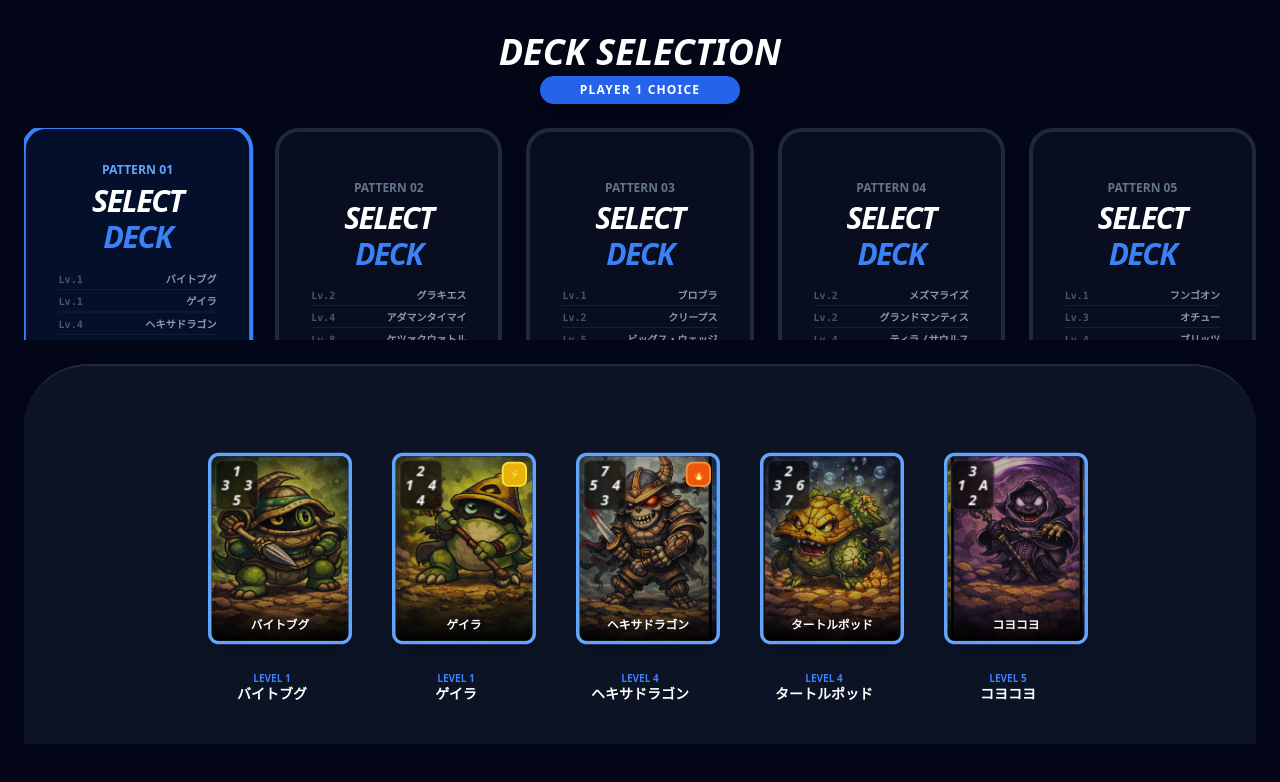
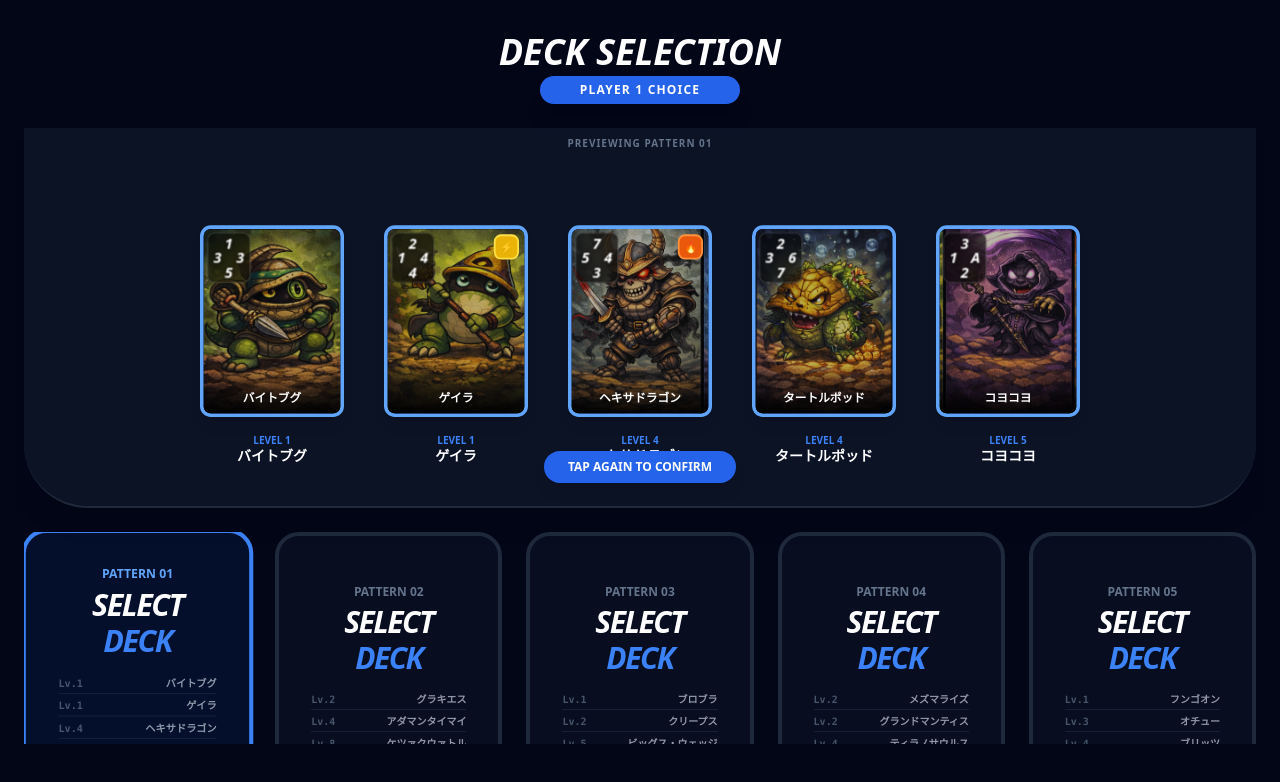
Before and after one commit to jyamaiken/triple-triad-app, a React (Vite) app: page / in a window 1280 px wide. Both pictures are taken after a click on the button "START BATTLE". Shown: the top 782 px of the page. Built offline with nearby package versions, Linux system fonts and the light colour scheme.

Commit message:
Update App.tsx

```diff
--- a/src/App.tsx
+++ b/src/App.tsx
@@ -1,4 +1,4 @@
-// Version: v1.6 - Fix HandComp Prop Type Error (Final)
+// Version: v1.7 - Fix CoinToss Animation & Maintain Responsive Layout
 import React, { useState, useEffect, useMemo, useCallback, useRef } from 'react';
 import {
   Swords, Trophy, Medal, CheckCircle2, XCircle, RefreshCw,
@@ -138,6 +138,7 @@ const getBestMove = (board: BoardTile[], hand: Card[], settings: GameSettings):
 
 // --- Components ---
 
+// isMobile is used for card animation direction (always true-like behavior for vertical layout)
 const CardComponent: React.FC<{ card: Card | null; isSelected?: boolean; isHovered?: boolean; onClick?: () => void; small?: boolean; side?: 'left' | 'right'; isMobile?: boolean }> = ({ card, isSelected, isHovered, onClick, small, side = 'left', isMobile = false }) => {
   const [isFlipping, setIsFlipping] = useState(false);
   const [displayOwner, setDisplayOwner] = useState(card?.owner);
@@ -205,13 +206,15 @@ const CardComponent: React.FC<{ card: Card | null; isSelected?: boolean; isHover
   let translateClass = '';
   if (onClick) {
     if (isSelected) {
-      translateClass = isMobile ? '-translate-y-[60%] scale-105' : (side === 'left' ? '-translate-x-[60%] scale-95' : 'translate-x-[60%] scale-95');
+      // 常に縦レイアウト前提：カード選択時は上にせり出す
+      translateClass = '-translate-y-[60%] scale-105';
     } else if (isHovered) {
-      translateClass = isMobile ? '-translate-y-[20%] scale-105' : (side === 'left' ? 'hover:-translate-x-[40%] scale-110' : 'hover:translate-x-[40%] scale-110');
+      translateClass = '-translate-y-[20%] scale-105';
     }
   }
 
-  const transformOrigin = side === 'left' ? 'origin-right' : 'origin-left';
+  // 常に下辺を基準に変形
+  const transformOrigin = 'origin-bottom';
 
   return (
     <div
@@ -248,7 +251,7 @@ const CardComponent: React.FC<{ card: Card | null; isSelected?: boolean; isHover
         </div>
         <div
           className="absolute inset-0 w-full h-full rounded-xl bg-slate-800 border-4 border-slate-600 flex items-center justify-center shadow-inner"
-          style={{ transform: 'rotateY(180deg)', backfaceVisibility: 'hidden' }}
+          style={{ transform: 'rotateY(180deg)', backfaceVisibility: 'hidden', WebkitBackfaceVisibility: 'hidden' }}
         >
            <div className="w-10 h-10 rounded-full border-4 border-slate-700 flex items-center justify-center font-black text-slate-600 italic text-lg">TT</div>
         </div>
@@ -289,26 +292,25 @@ const BoardComp: React.FC<{ board: BoardTile[]; onPlace: (idx: number) => void;
   );
 };
 
-const HandComp: React.FC<{ hand: Card[]; score: number; isTurn: boolean; selectedIdx: number | null; onSelect: (idx: number) => void; color: 'blue' | 'red'; isLandscape?: boolean }> = ({ hand, score, isTurn, selectedIdx, onSelect, color, isLandscape }) => {
+const HandComp: React.FC<{ hand: Card[]; score: number; isTurn: boolean; selectedIdx: number | null; onSelect: (idx: number) => void; color: 'blue' | 'red'; isLandscape?: boolean }> = ({ hand, score, isTurn, selectedIdx, onSelect, color }) => {
   const [hoveredIdx, setHoveredIdx] = useState<number | null>(null);
   const isP1 = color === 'blue';
-  const isMobile = !isLandscape;
 
-  // 縦向き: 横並び手札 / 横向き: 縦並び手札
+  // 常に横並び (flex-row) で統一
   return (
-    <div className={`flex ${isMobile ? 'flex-row w-full h-24 sm:h-32' : 'flex-col w-32 sm:w-48 h-full'} gap-2 sm:gap-4 relative shrink-0`}>
-      <div className={`p-2 sm:p-4 rounded-xl sm:rounded-2xl border-2 shadow-lg flex ${isMobile ? 'flex-col items-center justify-center min-w-[3rem]' : 'justify-between items-center'} z-20 shrink-0 ${isP1 ? 'bg-blue-900/30 border-blue-500/50' : 'bg-red-900/30 border-red-500/50'}`}>
-        <div className={`flex flex-col ${isMobile ? 'text-center' : 'leading-tight'}`}>
+    <div className={`flex flex-row w-full h-24 sm:h-32 gap-2 sm:gap-4 relative shrink-0`}>
+      <div className={`p-2 sm:p-4 rounded-xl sm:rounded-2xl border-2 shadow-lg flex flex-col items-center justify-center min-w-[3rem] z-20 shrink-0 ${isP1 ? 'bg-blue-900/30 border-blue-500/50' : 'bg-red-900/30 border-red-500/50'}`}>
+        <div className={`flex flex-col text-center leading-tight`}>
           <span className="text-[8px] sm:text-[10px] font-black uppercase tracking-[0.2em] text-white/60 hidden sm:block">{isP1 ? 'P1' : 'P2'}</span>
           <span className={`text-xl sm:text-3xl font-black italic ${isP1 ? 'text-blue-400' : 'text-red-400'}`}>{score}</span>
         </div>
-        <div className={`${isMobile ? 'w-full h-1 mt-1' : 'w-2 h-8 lg:w-3 lg:h-12'} rounded-full ${isTurn ? (isP1 ? 'bg-blue-500 animate-pulse' : 'bg-red-500 animate-pulse') : 'bg-slate-700'}`} />
+        <div className={`w-full h-1 mt-1 rounded-full ${isTurn ? (isP1 ? 'bg-blue-500 animate-pulse' : 'bg-red-500 animate-pulse') : 'bg-slate-700'}`} />
       </div>
-      <div className={`flex-1 flex ${isMobile ? 'flex-row' : 'flex-col'} gap-1 min-h-0 relative items-end`}>
+      <div className={`flex-1 flex flex-row gap-1 min-h-0 relative items-end`}>
         {hand.map((card, i) => (
           <div
             key={`${card.id}-${i}`}
-            className={`flex-1 ${isMobile ? 'h-full aspect-[3/4]' : 'h-[18%] w-full'} relative transition-all duration-300`}
+            className={`flex-1 h-full aspect-[3/4] relative transition-all duration-300`}
             style={{ zIndex: hoveredIdx === i ? 50 : (selectedIdx === i ? 40 : 10) }}
             onMouseEnter={() => setHoveredIdx(i)}
             onMouseLeave={() => setHoveredIdx(null)}
@@ -318,13 +320,13 @@ const HandComp: React.FC<{ hand: Card[]; score: number; isTurn: boolean; selecte
               isSelected={selectedIdx === i}
               isHovered={hoveredIdx === i}
               side={isP1 ? 'left' : 'right'}
-              isMobile={isMobile}
+              isMobile={true}
               onClick={() => isTurn && onSelect(i)}
             />
           </div>
         ))}
         {[...Array(Math.max(0, 5 - hand.length))].map((_, i) => (
-          <div key={`empty-${i}`} className={`flex-1 ${isMobile ? 'h-full aspect-[3/4]' : 'h-[18%] w-full'} opacity-10 pointer-events-none`}><CardComponent card={null} isMobile={isMobile} /></div>
+          <div key={`empty-${i}`} className={`flex-1 h-full aspect-[3/4] opacity-10 pointer-events-none`}><CardComponent card={null} /></div>
         ))}
       </div>
     </div>
@@ -352,6 +354,27 @@ const DeckSelect: React.FC<{ onSelect: (deck: Card[]) => void; player: string; c
 
   return (
     <div className="w-full flex flex-col gap-6 animate-in fade-in duration-700 px-2 h-full">
+      {/* プレビューエリア (上段・固定) */}
+      <div className="h-[200px] sm:h-[300px] lg:h-[380px] bg-slate-900/80 border-b-2 border-slate-800 rounded-b-[2rem] sm:rounded-b-[4rem] p-4 sm:p-10 flex justify-center items-end gap-2 sm:gap-6 overflow-hidden backdrop-blur-sm shrink-0 shadow-xl relative z-10">
+          <div className="absolute top-2 left-0 w-full text-center text-[10px] font-black tracking-widest text-slate-500 uppercase">Previewing Pattern 0{previewIdx + 1}</div>
+          {options[previewIdx].map((card, i) => (
+            <div key={`${previewIdx}-${card.id}-${i}`} className="w-20 sm:w-32 lg:w-40 flex flex-col transition-all duration-500 transform hover:-translate-y-4">
+               <div className="flex-1 min-h-0 flex items-end pb-2"><CardComponent card={{...card, owner: player as any}} small isMobile={false} /></div>
+               <div className="mt-2 text-center shrink-0 leading-tight hidden sm:block">
+                 <div className={`text-[10px] font-black ${color === 'blue' ? 'text-blue-500' : 'text-red-500'}`}>LEVEL {card.level}</div>
+                 <div className="text-sm font-black text-white truncate px-1 uppercase">{card.name}</div>
+               </div>
+            </div>
+          ))}
+          {/* 確定ボタン */}
+          <div className="absolute bottom-4 left-0 w-full flex justify-center pointer-events-none">
+             <div className={`px-6 py-2 rounded-full font-black uppercase text-xs shadow-lg animate-bounce ${color === 'blue' ? 'bg-blue-600 text-white' : 'bg-red-600 text-white'}`}>
+                Tap Again to Confirm
+             </div>
+          </div>
+      </div>
+
+      {/* 候補リスト (下段・スクロール) */}
       <div className="flex-1 grid grid-cols-1 sm:grid-cols-2 lg:grid-cols-5 gap-3 sm:gap-6 overflow-y-auto pb-4 min-h-0">
         {options.map((deck, idx) => (
           <button
@@ -372,23 +395,11 @@ const DeckSelect: React.FC<{ onSelect: (deck: Card[]) => void; player: string; c
             </div>
             {previewIdx === idx && (
               <div className={`mt-4 flex items-center gap-1 font-black animate-pulse text-xs uppercase ${color === 'blue' ? 'text-blue-400' : 'text-red-400'}`}>
-                Click to Confirm <Play size={12} fill="currentColor" />
+                Confirm <Play size={12} fill="currentColor" />
               </div>
             )}
           </button>
         ))}
-      </div>
-
-      <div className="flex h-[200px] sm:h-[300px] lg:h-[380px] bg-slate-900/80 border-t-2 border-slate-800 rounded-t-[2rem] sm:rounded-t-[4rem] p-4 sm:p-10 justify-center items-end gap-2 sm:gap-6 overflow-hidden backdrop-blur-sm shrink-0">
-          {options[previewIdx].map((card, i) => (
-            <div key={`${previewIdx}-${card.id}-${i}`} className="w-20 sm:w-32 lg:w-40 flex flex-col transition-all duration-500 transform hover:-translate-y-4">
-               <div className="flex-1 min-h-0 flex items-end pb-2"><CardComponent card={{...card, owner: player as any}} small isMobile={false} /></div>
-               <div className="mt-2 text-center shrink-0 leading-tight hidden sm:block">
-                 <div className={`text-[10px] font-black ${color === 'blue' ? 'text-blue-500' : 'text-red-500'}`}>LEVEL {card.level}</div>
-                 <div className="text-sm font-black text-white truncate px-1 uppercase">{card.name}</div>
-               </div>
-            </div>
-          ))}
       </div>
     </div>
   );
@@ -400,7 +411,7 @@ const CoinToss: React.FC<{ winner: string; onComplete: () => void }> = ({ winner
   useEffect(() => {
     const spins = 10 + Math.floor(Math.random() * 5);
     const timer = setTimeout(() => {
-      // P1=0deg, P2=180deg
+      // P1=0deg(Front), P2=180deg(Back)
       const targetRotation = 360 * spins + (winner === 'P1' ? 0 : 180);
       setRotation(targetRotation);
       setTimeout(() => setShowResultText(true), 2800);
@@ -416,14 +427,15 @@ const CoinToss: React.FC<{ winner: string; onComplete: () => void }> = ({ winner
         <p className="text-slate-400 font-black tracking-widest uppercase text-[10px] sm:text-sm leading-none">Determining the First Turn...</p>
       </div>
       <div className="relative w-48 h-48 sm:w-72 sm:h-72 perspective-1000">
-        <div className="w-full h-full relative transition-transform duration-[3000ms] cubic-bezier(0.25, 1, 0.5, 1) transform-style-3d" style={{ transform: `rotateY(${rotation}deg)` }}>
+        {/* 重要: transformStyle: 'preserve-3d' を指定し、裏面が見えるようにする */}
+        <div className="w-full h-full relative transition-transform duration-[3000ms] cubic-bezier(0.25, 1, 0.5, 1)" style={{ transformStyle: 'preserve-3d', transform: `rotateY(${rotation}deg)` }}>
           {/* P1 Side (Front) */}
-          <div className="absolute inset-0 w-full h-full rounded-full border-[10px] border-blue-400 bg-gradient-to-br from-blue-500 to-blue-800 flex flex-col items-center justify-center shadow-2xl backface-hidden" style={{ backfaceVisibility: 'hidden' }}>
-            <span className="text-white font-black text-4xl sm:text-6xl italic leading-none">P1</span>
+          <div className="absolute inset-0 w-full h-full rounded-full border-[10px] border-blue-400 bg-gradient-to-br from-blue-500 to-blue-800 flex flex-col items-center justify-center shadow-2xl" style={{ backfaceVisibility: 'hidden', WebkitBackfaceVisibility: 'hidden' }}>
+            <span className="text-white font-black text-6xl italic leading-none">P1</span>
           </div>
-          {/* P2 Side (Back) */}
-          <div className="absolute inset-0 w-full h-full rounded-full border-[10px] border-red-500 bg-gradient-to-br from-red-600 to-red-900 flex flex-col items-center justify-center shadow-2xl backface-hidden" style={{ backfaceVisibility: 'hidden', transform: 'rotateY(180deg)' }}>
-            <span className="text-white font-black text-4xl sm:text-6xl italic leading-none">P2</span>
+          {/* P2 Side (Back) - rotateY(180deg) で配置 */}
+          <div className="absolute inset-0 w-full h-full rounded-full border-[10px] border-red-500 bg-gradient-to-br from-red-600 to-red-900 flex flex-col items-center justify-center shadow-2xl" style={{ backfaceVisibility: 'hidden', WebkitBackfaceVisibility: 'hidden', transform: 'rotateY(180deg)' }}>
+            <span className="text-white font-black text-6xl italic leading-none">P2</span>
           </div>
         </div>
       </div>
@@ -463,13 +475,10 @@ const useGame = () => {
   const handleDeckSelect = (deck: Card[]) => {
     if (selectingPlayer === 'P1') {
       setP1Hand(deck.map(c => ({ ...c, owner: 'P1' })));
-      // P1のカードIDリストを作成
       const p1Ids = new Set(deck.map(c => c.id));
-
       if (settings.pvpMode) {
         setSelectingPlayer('P2');
       } else {
-        // CPUデッキ生成時もP1のカードを除外
         setP2Hand(generateDeck(p1Ids).map(c => ({ ...c, owner: 'P2' })));
         startGame();
       }
@@ -777,22 +786,21 @@ export default function App() {
         </div>
       </header>
 
-      <main className={`flex-1 relative min-h-0 w-full flex ${isLandscape ? 'flex-row' : 'flex-col'} justify-between items-center gap-4`}>
+      {/* Main Game Area: 常に縦方向(Flex-col)で統一し、レスポンシブ崩れを防止 */}
+      <main className="flex-1 relative min-h-0 w-full flex flex-col justify-between items-center gap-4">
         {['PLAYING', 'ROUND_END', 'GAME_OVER'].includes(g.gameState) && (
           <>
-            {/* P2 Hand (Top/Right) */}
-            <div className={`${isLandscape ? 'w-48 h-full order-3' : 'w-full h-24 shrink-0 order-1'}`}>
-              <HandComp hand={g.p2Hand} score={g.scores[1]} isTurn={g.turn === 'P2'} color="red" selectedIdx={g.turn === 'P2' && g.settings.pvpMode ? g.selectedCardIdx : null} onSelect={g.setSelectedCardIdx} isLandscape={isLandscape} />
+            {/* P2 Hand (Top) */}
+            <div className="w-full h-20 sm:h-24 shrink-0 order-1">
+              <HandComp hand={g.p2Hand} score={g.scores[1]} isTurn={g.turn === 'P2'} color="red" selectedIdx={g.turn === 'P2' && g.settings.pvpMode ? g.selectedCardIdx : null} onSelect={g.setSelectedCardIdx} isMobile={true} />
             </div>
 
             {/* Board Area (Center) */}
-            <div className={`flex-1 flex flex-col items-center justify-center min-h-0 order-2 relative ${isLandscape ? 'h-full' : 'w-full'}`}>
+            <div className="flex-1 flex flex-col items-center justify-center min-h-0 order-2 relative w-full">
               <div className={`px-6 lg:px-12 py-1 lg:py-2 rounded-full mb-2 lg:mb-6 font-black uppercase text-xs lg:text-lg shadow-2xl border-2 z-50 transition-colors ${g.turn === 'P1' ? 'bg-blue-600/20 border-blue-500 text-blue-400' : 'bg-red-600/20 border-red-500 text-red-400'}`}>
                 {g.turn === 'P1' ? "Player 1 Turn" : (g.settings.pvpMode ? "Player 2 Turn" : "CPU Thinking...")}
               </div>
-
-              {/* Board Container: 縦横どちらでも画面内に収まるように制限 */}
-              <div className={`aspect-square flex items-center justify-center ${isLandscape ? 'h-full max-h-[80vh]' : 'w-full max-w-[80vw]'}`}>
+              <div className="w-full h-full max-h-[50vh] aspect-square flex items-center justify-center">
                 <BoardComp
                   board={g.board}
                   onPlace={(idx) => g.selectedCardIdx !== null && g.placeCard(idx, g.turn === 'P1' ? g.p1Hand : g.p2Hand, g.selectedCardIdx, g.turn)}
@@ -803,9 +811,9 @@ export default function App() {
               </div>
             </div>
 
-            {/* P1 Hand (Bottom/Left) */}
-            <div className={`${isLandscape ? 'w-48 h-full order-1' : 'w-full h-24 shrink-0 order-3'}`}>
-              <HandComp hand={g.p1Hand} score={g.scores[0]} isTurn={g.turn === 'P1'} color="blue" selectedIdx={g.turn === 'P1' ? g.selectedCardIdx : null} onSelect={g.setSelectedCardIdx} isLandscape={isLandscape} />
+            {/* P1 Hand (Bottom) */}
+            <div className="w-full h-20 sm:h-24 shrink-0 order-3">
+              <HandComp hand={g.p1Hand} score={g.scores[0]} isTurn={g.turn === 'P1'} color="blue" selectedIdx={g.turn === 'P1' ? g.selectedCardIdx : null} onSelect={g.setSelectedCardIdx} isMobile={true} />
             </div>
           </>
         )}
@@ -834,7 +842,7 @@ export default function App() {
       <style dangerouslySetInnerHTML={{ __html: `
         .perspective-1000{perspective:1000px}
         .transform-style-3d{transform-style:preserve-3d}
-        .backface-hidden{backface-visibility:hidden}
+        .backface-hidden{backface-visibility:hidden; -webkit-backface-visibility:hidden;}
         .rotate-y-180{transform:rotateY(180deg)}
         @keyframes fade-in { from { opacity: 0; } to { opacity: 1; } }
         .animate-in { animation: fade-in 0.5s ease-out forwards; }
```
